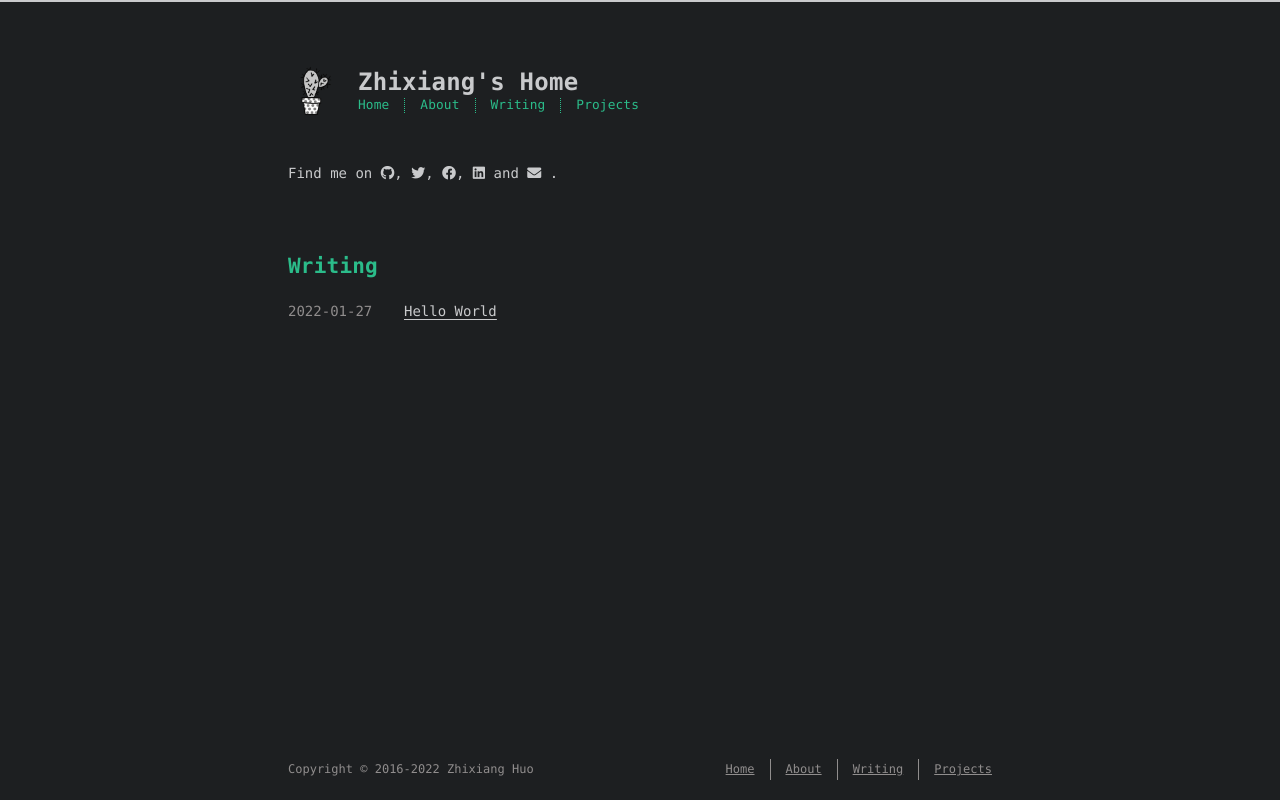
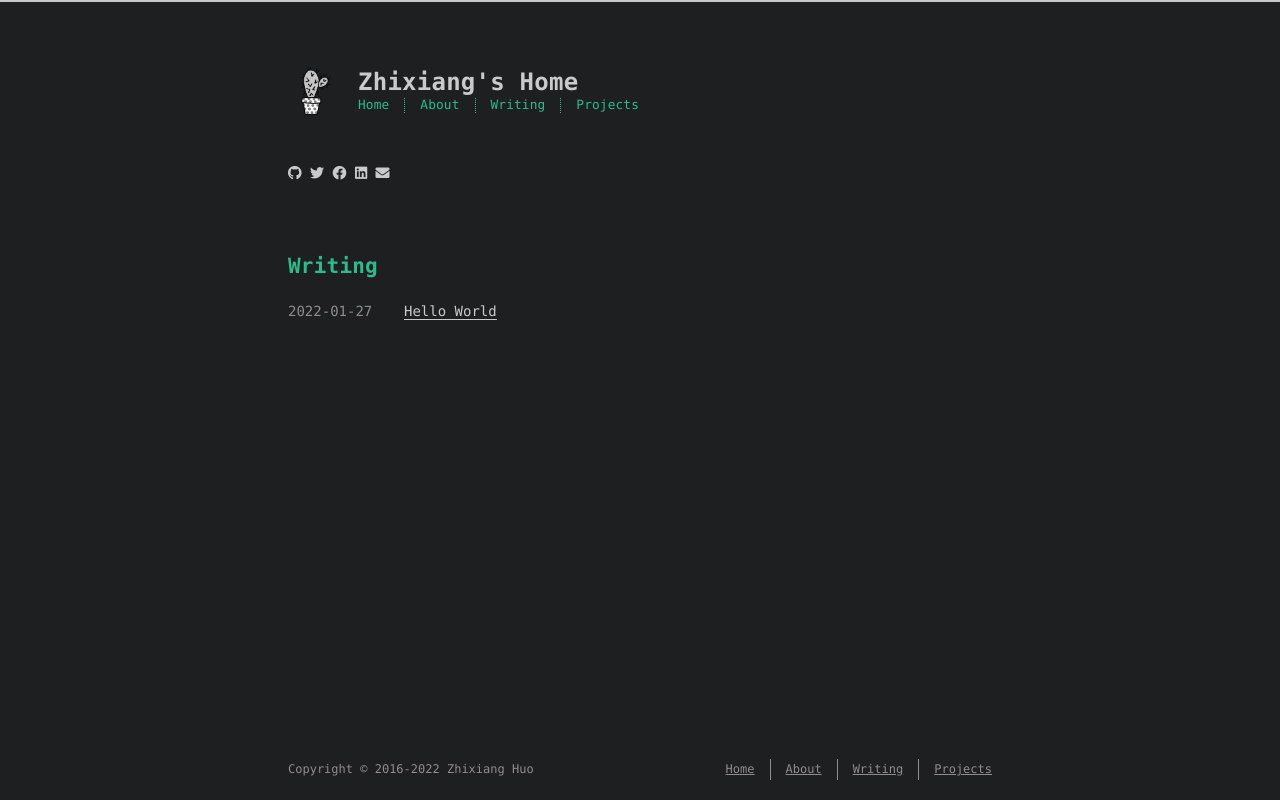
Before and after one commit to zxhuo/zxhuo.github.io, a plain HTML site: page index.html in a window 1280 px wide. Drawn offline with nearby package versions, Linux system fonts and the light colour scheme.

Commit message:
Site updated: 2022-01-28 12:12:31

```diff
--- a/index.html
+++ b/index.html
@@ -84,7 +84,7 @@
 
 
     <p>
-      Find me on
+
 
 
 
@@ -93,7 +93,7 @@
             <i class="fab fa-github"></i><!--
       ---></a><!--
     ---><!--
-    --->,
+    --->
 
 
 
@@ -101,7 +101,7 @@
             <i class="fab fa-twitter"></i><!--
       ---></a><!--
     ---><!--
-    --->,
+    --->
 
 
 
@@ -109,7 +109,7 @@
             <i class="fab fa-facebook"></i><!--
       ---></a><!--
     ---><!--
-    --->,
+    --->
 
 
 
@@ -117,7 +117,7 @@
             <i class="fab fa-linkedin"></i><!--
       ---></a><!--
     ---><!--
-    ---> and
+    --->
 
 
 
@@ -125,7 +125,7 @@
             <i class="fas fa-envelope"></i><!--
       ---></a>
         <!--
-    --->.
+    --->
 
 
     </p>
```
